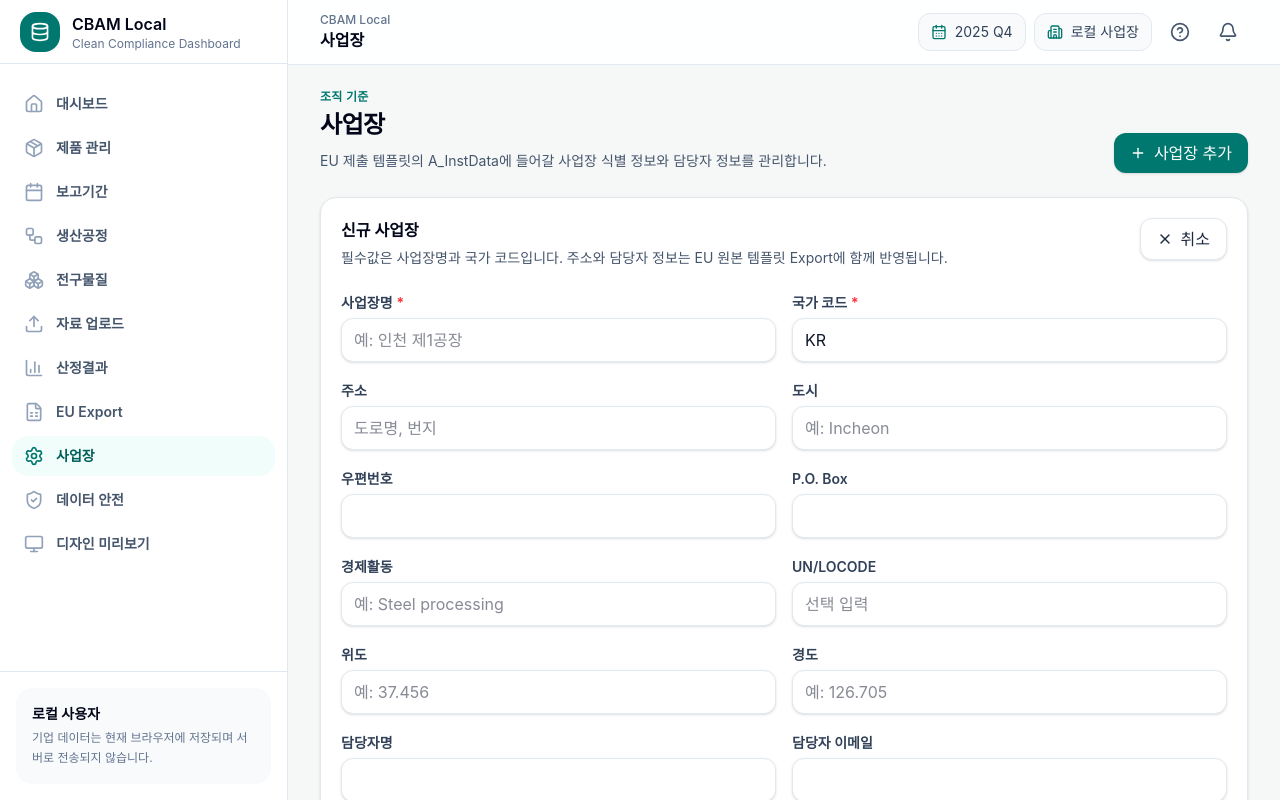
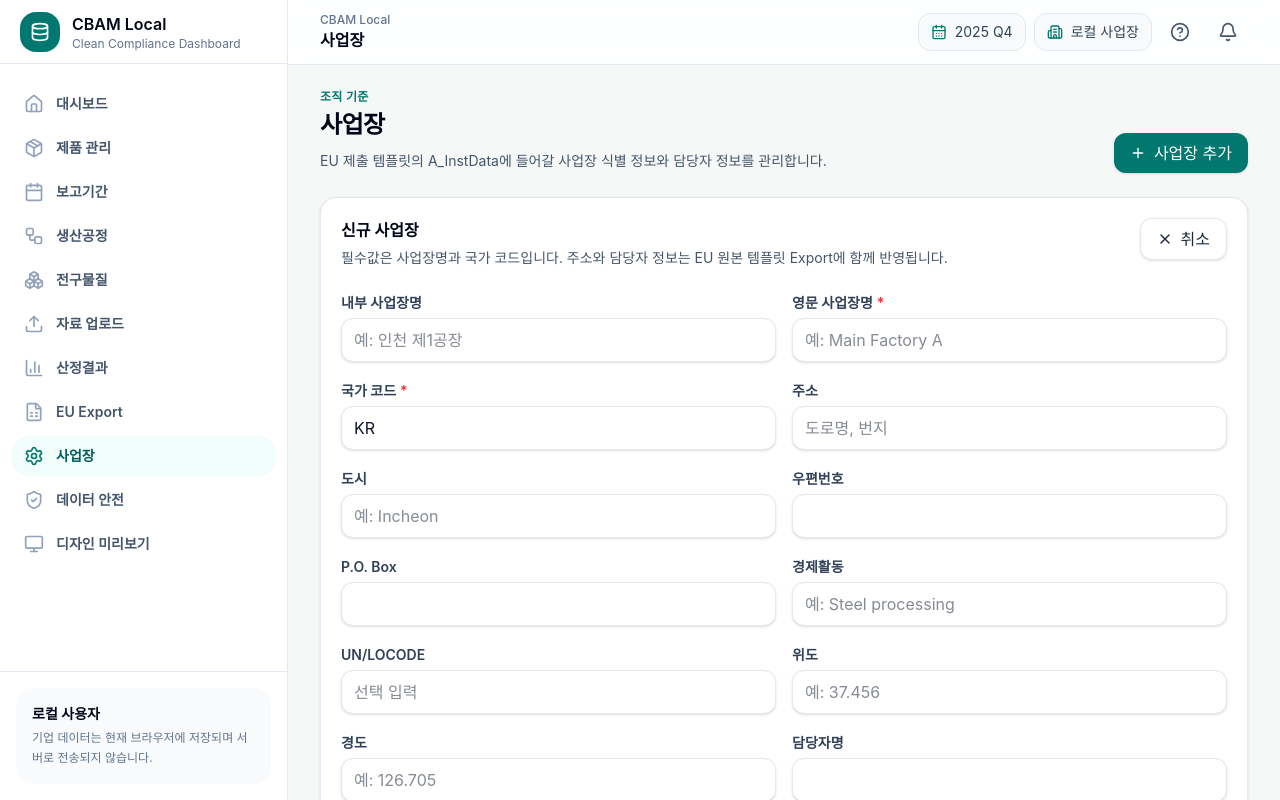
Before and after one commit to neod00/cbam-local-pwa, a Next.js app: page /installations in a window 1280 px wide. Both pictures are taken after a click on the button "사업장 추가". Shown: the top 800 px of the page. Built offline with nearby package versions, Linux system fonts and the light colour scheme.

Commit message:
Separate local and English installation names

```diff
--- a/scripts/verify-eu-export.mjs
+++ b/scripts/verify-eu-export.mjs
@@ -248,6 +248,7 @@ const installation = {
   created_at: '2026-01-01T00:00:00.000Z',
   updated_at: '2026-01-01T00:00:00.000Z',
   name: 'Main Factory A',
+  local_name: 'Incheon Plant 1',
   country: 'KR',
   street: '1 Steel Road',
   economic_activity: 'Steel processing',
@@ -310,7 +311,7 @@ const validation = await euExport.validateEuTemplateFile(file);
 
 assertEqual(String(validation.isValid), 'true', 'synthetic workbook validity');
 assertEqual(String(validation.cnCodeCount), '1', 'synthetic CN code count');
-assertEqual(String(euExport.createEuTemplateExportCellWrites(data, validation.cnCodeMap).length), '23', 'planned cell writes');
+assertEqual(String(euExport.createEuTemplateExportCellWrites(data, validation.cnCodeMap).length), '24', 'planned cell writes');
 
 const exportedBlob = await euExport.createEuTemplateExportCopy(file, data);
 const exportedZip = fflate.unzipSync(new Uint8Array(await exportedBlob.arrayBuffer()));
@@ -320,6 +321,7 @@ const precursorSheet = fflate.strFromU8(exportedZip['xl/worksheets/sheet9.xml'])
 
 assertEqual(readCell(installationSheet, 'I9'), '45292', 'A_InstData I9');
 assertEqual(readCell(installationSheet, 'L9'), '45657', 'A_InstData L9');
+assertEqual(readCell(installationSheet, 'I19'), 'Incheon Plant 1', 'A_InstData I19');
 assertEqual(readCell(installationSheet, 'I20'), 'Main Factory A', 'A_InstData I20');
 assertEqual(readCell(installationSheet, 'I21'), '1 Steel Road', 'A_InstData I21');
 assertEqual(readCell(installationSheet, 'I22'), 'Steel processing', 'A_InstData I22');
--- a/src/app/installations/page.tsx
+++ b/src/app/installations/page.tsx
@@ -11,6 +11,7 @@ const fieldClass =
 type InstallationDraft = Pick<
     Installation,
     | 'name'
+    | 'local_name'
     | 'country'
     | 'street'
     | 'economic_activity'
@@ -28,6 +29,7 @@ type InstallationErrors = Partial<Record<keyof InstallationDraft, string>>;
 
 const emptyDraft: InstallationDraft = {
     name: '',
+    local_name: '',
     country: 'KR',
     street: '',
     economic_activity: '',
@@ -50,6 +52,7 @@ function optionalValue(value: string | undefined): string | undefined {
 function toDraft(installation: Installation): InstallationDraft {
     return {
         name: installation.name,
+        local_name: installation.local_name ?? '',
         country: installation.country,
         street: installation.street ?? '',
         economic_activity: installation.economic_activity ?? '',
@@ -68,6 +71,7 @@ function toDraft(installation: Installation): InstallationDraft {
 function normalizeDraft(draft: InstallationDraft): Omit<Installation, keyof InstallationDraft | 'id' | 'created_at' | 'updated_at' | 'boundary_json'> & InstallationDraft {
     return {
         name: draft.name.trim(),
+        local_name: optionalValue(draft.local_name),
         country: draft.country.trim().toUpperCase(),
         street: optionalValue(draft.street),
         economic_activity: optionalValue(draft.economic_activity),
@@ -140,7 +144,7 @@ export default function InstallationsPage() {
         const country = newItem.country.trim().toUpperCase();
 
         if (!newItem.name.trim()) {
-            nextErrors.name = '사업장명을 입력하세요.';
+            nextErrors.name = '영문 사업장명을 입력하세요.';
         }
 
         if (!/^[A-Z]{2}$/.test(country)) {
@@ -215,12 +219,19 @@ export default function InstallationsPage() {
                 >
                     <form noValidate onSubmit={handleSubmit} className="grid grid-cols-1 gap-4 md:grid-cols-2">
                         <FormInput
+                            id="installation-local-name"
+                            label="내부 사업장명"
+                            value={newItem.local_name ?? ''}
+                            placeholder="예: 인천 제1공장"
+                            onChange={(value) => setNewItem({ ...newItem, local_name: value })}
+                        />
+                        <FormInput
                             id="installation-name"
-                            label="사업장명"
+                            label="영문 사업장명"
                             required
                             value={newItem.name}
                             error={errors.name}
-                            placeholder="예: 인천 제1공장"
+                            placeholder="예: Main Factory A"
                             onChange={(value) => setNewItem({ ...newItem, name: value })}
                         />
                         <FormInput
@@ -322,7 +333,8 @@ export default function InstallationsPage() {
                         <div className="flex items-start justify-between gap-3">
                             <div className="min-w-0">
                                 <StatusBadge tone="success">{item.country}</StatusBadge>
-                                <h2 className="mt-3 truncate text-base font-semibold text-slate-950">{item.name}</h2>
+                                <h2 className="mt-3 truncate text-base font-semibold text-slate-950">{item.local_name || item.name}</h2>
+                                {item.local_name && <p className="mt-1 truncate text-sm text-slate-500">{item.name}</p>}
                                 <div className="mt-3 space-y-2 text-sm text-slate-600">
                                     <p className="flex items-center gap-2">
                                         <MapPin className="h-4 w-4 shrink-0 text-slate-400" />
--- a/src/lib/eu-template-export.ts
+++ b/src/lib/eu-template-export.ts
@@ -648,6 +648,7 @@ function createInstallationCellWrites(
     }
 
     if (installation) {
+        addOptionalInstallationWrite(writes, installation, 'local_name', 'I19', '사업장명');
         writes.push(
             {
                 sheetName: 'A_InstData',
@@ -685,6 +686,7 @@ function addOptionalInstallationWrite(
     installation: Installation,
     field: keyof Pick<
         Installation,
+        | 'local_name'
         | 'street'
         | 'economic_activity'
         | 'postcode'
--- a/src/lib/local-db.ts
+++ b/src/lib/local-db.ts
@@ -14,6 +14,7 @@ export interface LocalEntity {
 
 export interface Installation extends LocalEntity {
   name: string;
+  local_name?: string;
   country: string;
   street?: string;
   economic_activity?: string;
@@ -359,6 +360,7 @@ export async function seedLocalData(): Promise<void> {
   if (installations.length === 0) {
     const installation = await createLocalItem("installations", {
       name: "Main Factory A",
+      local_name: "인천 제1공장",
       country: "KR",
       street: "1 Steel Road",
       economic_activity: "Steel processing",
@@ -453,6 +455,7 @@ export async function seedLocalData(): Promise<void> {
   if (demoInstallation && !demoInstallation.city) {
     await updateLocalItem("installations", {
       ...demoInstallation,
+      local_name: demoInstallation.local_name ?? "인천 제1공장",
       street: demoInstallation.street ?? "1 Steel Road",
       economic_activity: demoInstallation.economic_activity ?? "Steel processing",
       postcode: demoInstallation.postcode ?? "21990",
```
Also changed, not shown: 2 other files (tests, documents, lock files or other folders).
